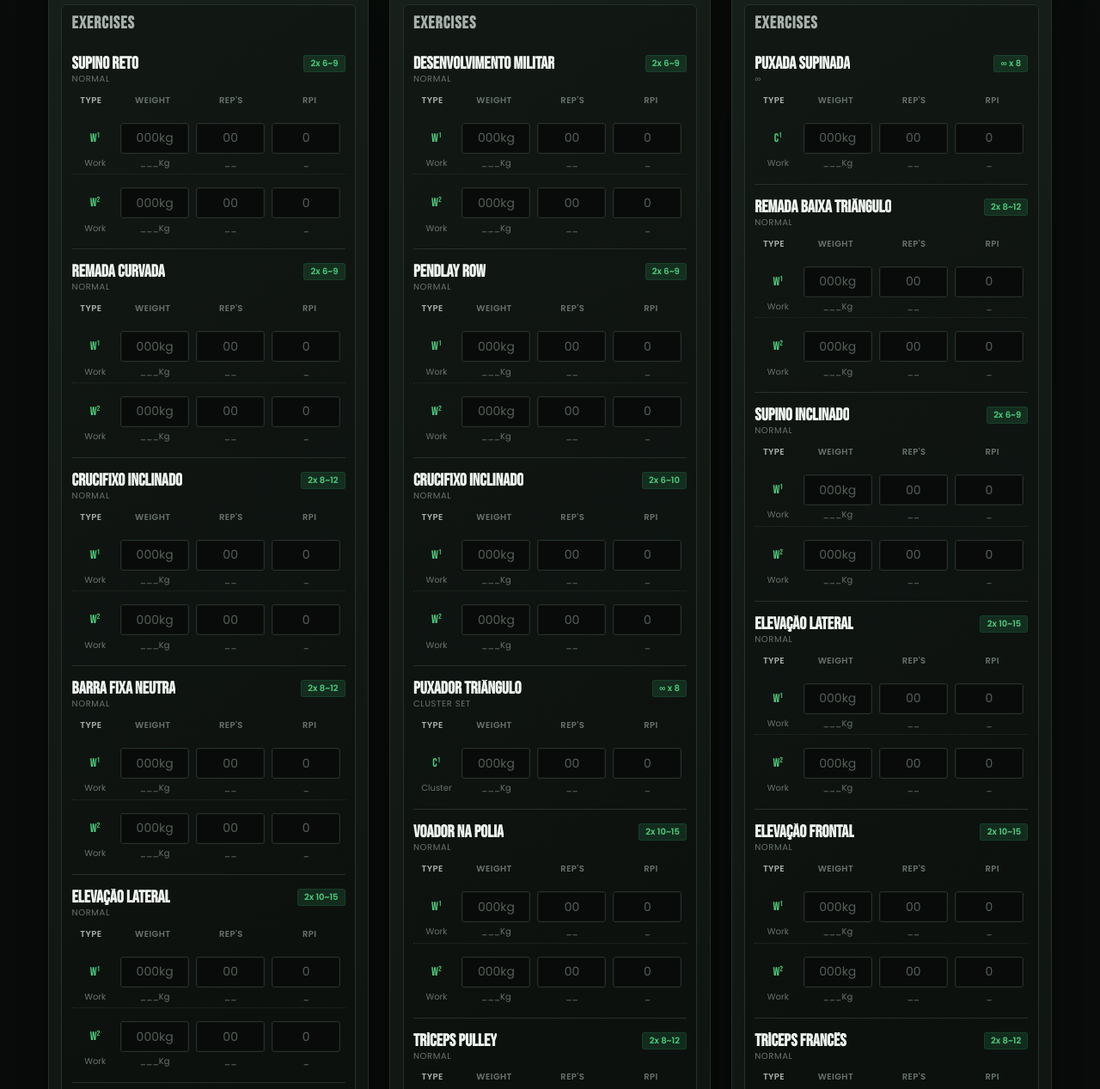
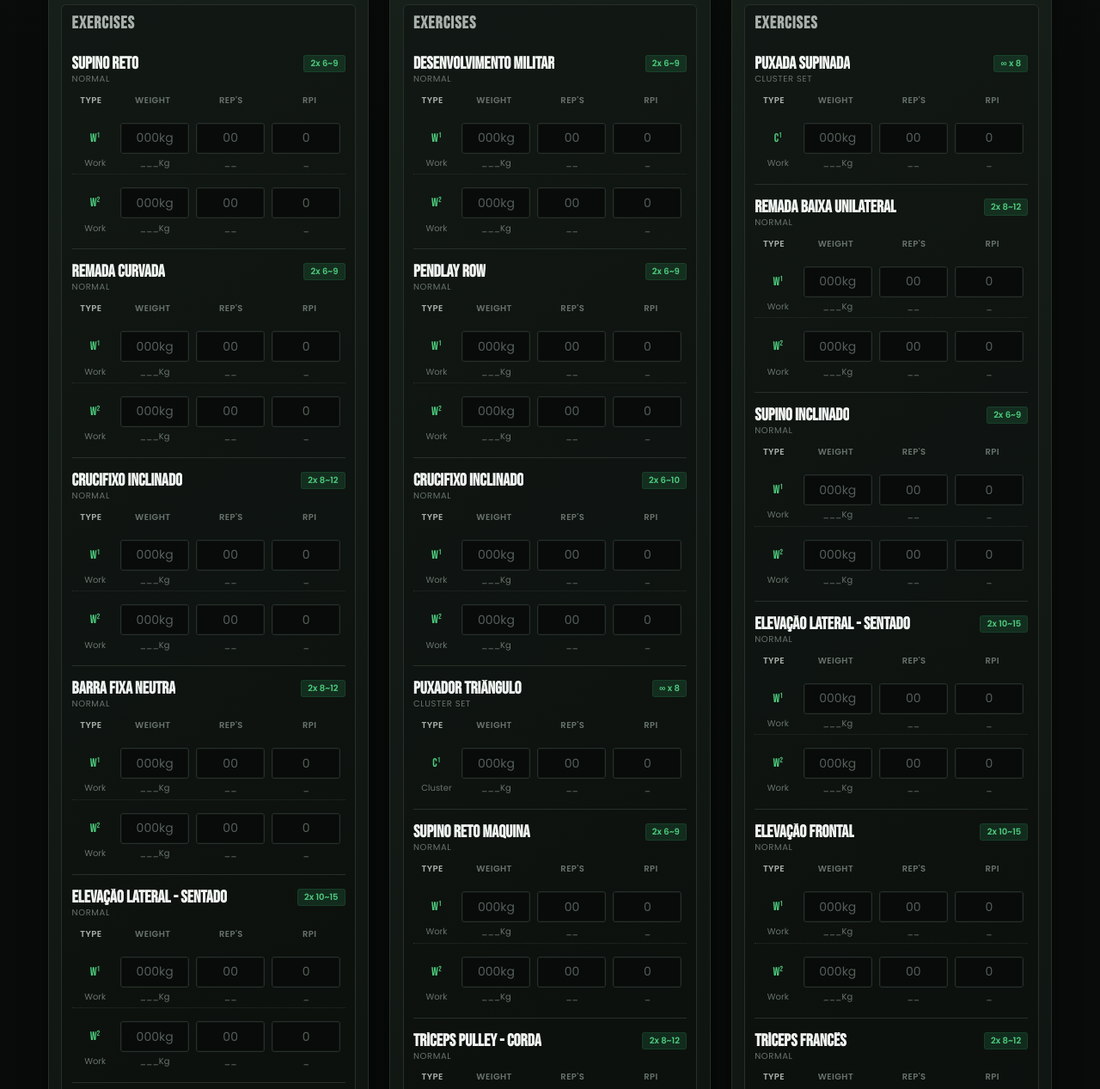
Before and after one commit to JPAzeverde/divisaoDeTreino, a plain HTML site: page index.html in a window 1280 px wide. Shown: the part 826-2093 px from the top of the page at 86% size. Drawn offline with Linux system fonts and the light colour scheme.

Commit message:
Alteração bobas

```diff
--- a/index.html
+++ b/index.html
@@ -341,7 +341,7 @@
               <div class="exercise-item">
                 <div class="exercise-item__header">
                   <div class="exercise-item__info">
-                    <h5 class="exercise-item__name">Elevação Lateral</h5>
+                    <h5 class="exercise-item__name">Elevação Lateral - Sentado</h5>
                     <p class="exercise-item__type">Normal</p>
                   </div>
                   <span class="exercise-item__range-reps">2x 10~15</span>
@@ -714,10 +714,10 @@
               <div class="exercise-item">
                 <div class="exercise-item__header">
                   <div class="exercise-item__info">
-                    <h5 class="exercise-item__name">Voador na Polia</h5>
-                    <p class="exercise-item__type">Normal</p>
-                  </div>
-                  <span class="exercise-item__range-reps">2x 10~15</span>
+                    <h5 class="exercise-item__name">Supino Reto Maquina</h5>
+                    <p class="exercise-item__type">Normal</p>
+                  </div>
+                  <span class="exercise-item__range-reps">2x 6~9</span>
                 </div>
                 <div class="exercise-item__table-header">
                   <p class="serie-type">Type</p>
@@ -759,7 +759,7 @@
               <div class="exercise-item">
                 <div class="exercise-item__header">
                   <div class="exercise-item__info">
-                    <h5 class="exercise-item__name">Tríceps Pulley</h5>
+                    <h5 class="exercise-item__name">Tríceps Pulley - Corda</h5>
                     <p class="exercise-item__type">Normal</p>
                   </div>
                   <span class="exercise-item__range-reps">2x 8~12</span>
@@ -920,7 +920,7 @@
                 <div class="exercise-item__header">
                   <div class="exercise-item__info">
                     <h5 class="exercise-item__name">Puxada Supinada</h5>
-                    <p class="exercise-item__type">∞</p>
+                    <p class="exercise-item__type">Cluster Set</p>
                   </div>
                   <span class="exercise-item__range-reps">∞ x 8</span>
                 </div>
@@ -950,7 +950,7 @@
               <div class="exercise-item">
                 <div class="exercise-item__header">
                   <div class="exercise-item__info">
-                    <h5 class="exercise-item__name">Remada Baixa Triângulo</h5>
+                    <h5 class="exercise-item__name">Remada Baixa Unilateral</h5>
                     <p class="exercise-item__type">Normal</p>
                   </div>
                   <span class="exercise-item__range-reps">2x 8~12</span>
@@ -1040,7 +1040,7 @@
               <div class="exercise-item">
                 <div class="exercise-item__header">
                   <div class="exercise-item__info">
-                    <h5 class="exercise-item__name">Elevação Lateral</h5>
+                    <h5 class="exercise-item__name">Elevação Lateral - Sentado</h5>
                     <p class="exercise-item__type">Normal</p>
                   </div>
                   <span class="exercise-item__range-reps">2x 10~15</span>
@@ -1421,7 +1421,7 @@
               <div class="exercise-item">
                 <div class="exercise-item__header">
                   <div class="exercise-item__info">
-                    <h5 class="exercise-item__name">Flexora em Pé</h5>
+                    <h5 class="exercise-item__name">Mesa Flexora</h5>
                     <p class="exercise-item__type">Normal</p>
                   </div>
                   <span class="exercise-item__range-reps">2x 10~15</span>
@@ -1722,7 +1722,7 @@
               <div class="exercise-item">
                 <div class="exercise-item__header">
                   <div class="exercise-item__info">
-                    <h5 class="exercise-item__name">Cadeira Flexora</h5>
+                    <h5 class="exercise-item__name">Mesa Flexora</h5>
                     <p class="exercise-item__type">Normal</p>
                   </div>
                   <span class="exercise-item__range-reps">2x 10~15</span>
@@ -1845,14 +1845,6 @@
         </article>
 
 
-
-
-
-
-
-
-
-
       </div>
     </div>
   </section>
```
